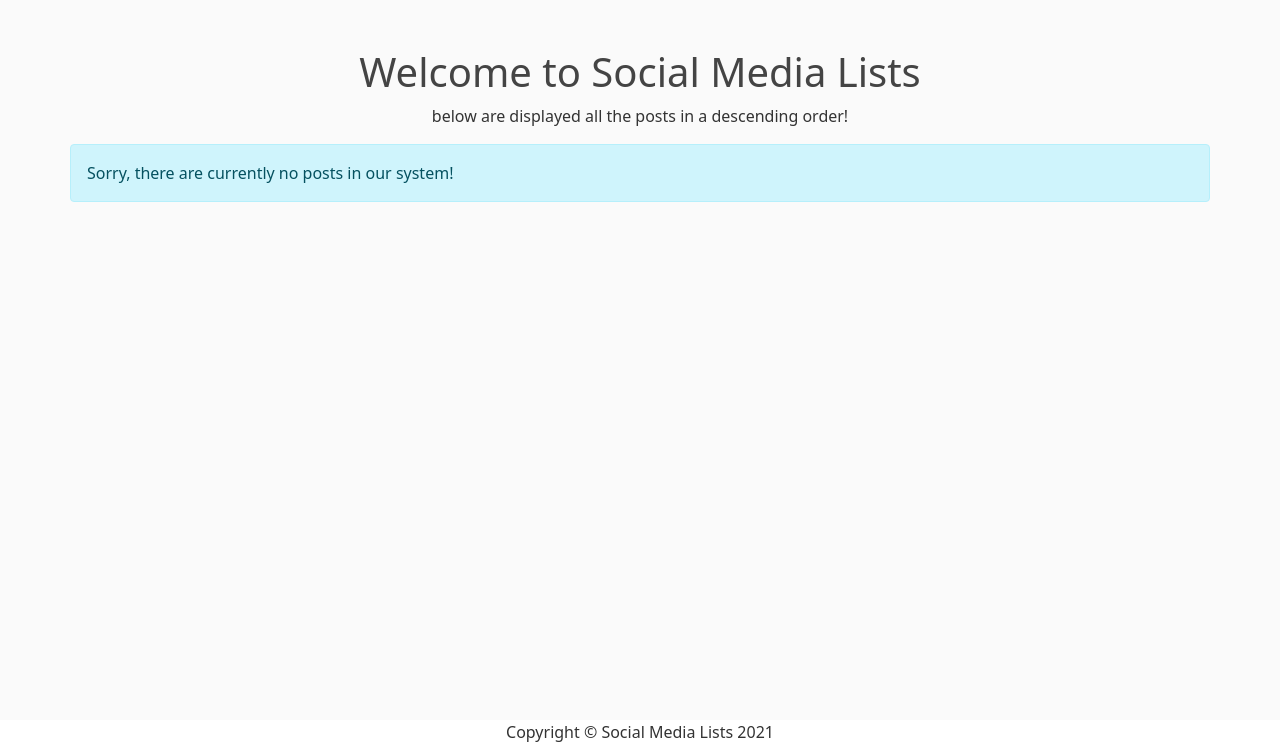
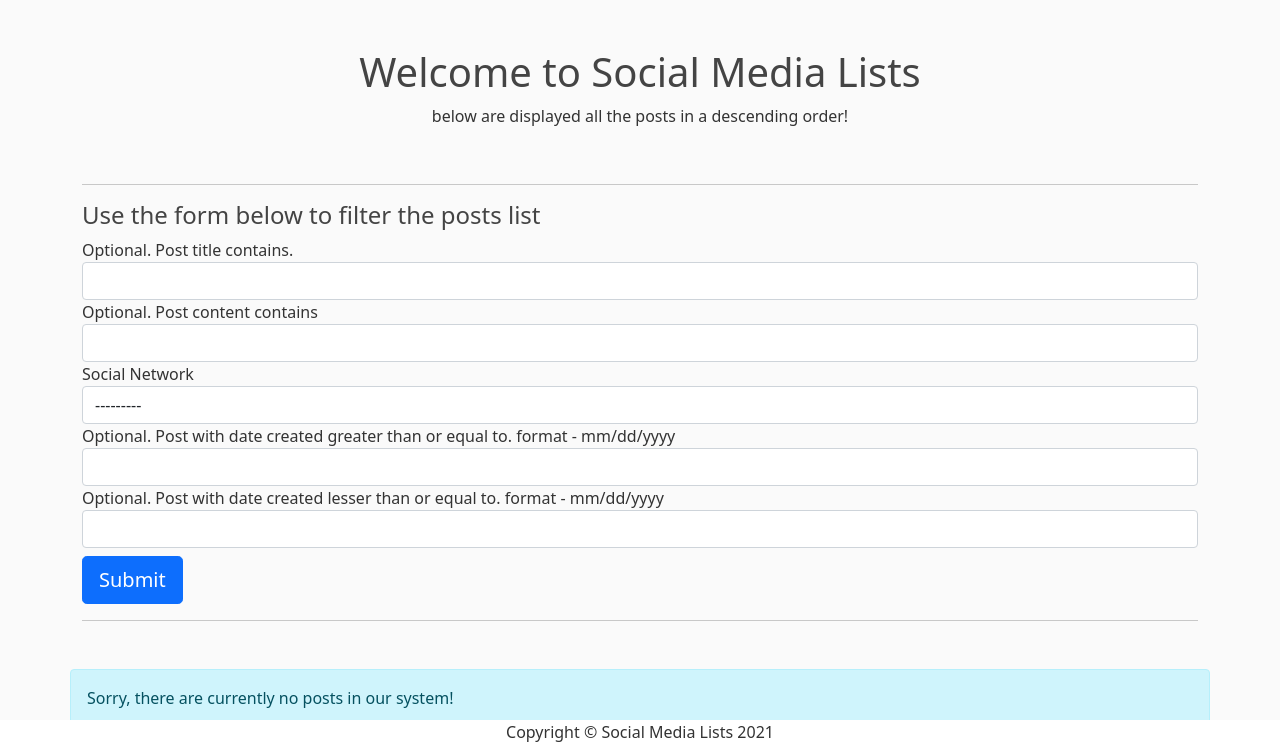
Before and after one commit to aryanlilian/Social-Posts, a Django app: page / in a window 1280 px wide. Shown: the part 56-800 px from the top of the page. Run offline with Django 3.2, Linux system fonts and the light colour scheme; data that the repository does not hold is empty; some libraries are stand-ins or nearby versions.

Commit message:
implementing the posts filtering system, deleting Account model & switch the social_network field to Post model

```diff
--- /dev/null
+++ b/posts/filters.py
@@ -0,0 +1,12 @@
+from django_filters import FilterSet, CharFilter, DateFilter
+from .models import Post
+
+class PostFilter(FilterSet):
+    title = CharFilter(field_name='title', lookup_expr='icontains', label='Optional. Post title contains.')
+    content = CharFilter(field_name='content', lookup_expr='icontains', label='Optional. Post content contains')
+    start_date = DateFilter(field_name='created_date', lookup_expr='gte', label='Optional. Post with date created greater than or equal to. format - mm/dd/yyyy')
+    end_date = DateFilter(field_name='created_date', lookup_expr='lte', label='Optional. Post with date created lesser than or equal to. format - mm/dd/yyyy')
+
+    class Meta:
+        model = Post
+        exclude = ['user', 'link', 'created_date', 'updated_date']
--- a/posts/views.py
+++ b/posts/views.py
@@ -1,12 +1,16 @@
 from django.shortcuts import render
 from .models import Post
+from .filters import PostFilter
 
 
 def postsList(request):
-    posts = Post.objects.all()
+    posts = Post.objects.all().order_by('-created_date')
+    postsFilter = PostFilter(request.GET, queryset=posts)
+    posts = postsFilter.qs
 
     context = {
         'title' : 'Home',
-        'posts' : posts
+        'posts' : posts,
+        'postsFilter' : postsFilter,
     }
     return render(request, 'posts/index.html', context)
--- a/requirements.txt
+++ b/requirements.txt
@@ -1,4 +1,6 @@
 asgiref==3.3.4
 Django==3.2
+django-crispy-forms==1.11.2
+django-filter==2.4.0
 pytz==2021.1
 sqlparse==0.4.1
--- a/socialPosts/settings.py
+++ b/socialPosts/settings.py
@@ -38,6 +38,8 @@ INSTALLED_APPS = [
     'django.contrib.messages',
     'django.contrib.staticfiles',
     'posts.apps.PostsConfig',
+    'django_filters',
+    'crispy_forms',
 ]
 
 MIDDLEWARE = [
@@ -126,3 +128,6 @@ STATIC_URL = '/static/'
 STATICFILES_DIRS = [
     os.path.join(BASE_DIR, 'static')
 ]
+
+# Crispy Temaplate pack
+CRISPY_TEMPLATE_PACK = 'bootstrap4'
--- a/templates/posts/index.html
+++ b/templates/posts/index.html
@@ -1,24 +1,40 @@
 {% extends 'posts/base.html' %}
+{% load crispy_forms_tags %}
 {% block content %}
+    <div class="container">
+        <br>
+        <hr>
+        <h4>Use the form below to filter the posts list</h4>
+        <form method="GET">
+            {{ postsFilter.form|crispy }}
+            <button type="submit" name="button" class="btn btn-primary btn-lg btn-block mt-2">Submit</button>
+        </form>
+        <hr>
+    </div>
     {% if posts %}
         <div class="container">
+
             <!-- Iterating through the lists of all posts and display them on the front-end -->
             {% for post in posts %}
                     <article class="media content-section mt-5">
                       <div class="media-body">
                         <div class="article-metadata">
-                          <a class="mr-2" href="#">{{ post.getUserFullName }} | {{ post.getAccountSocialNetwork }}</a>
-                          <small class="text-muted">{{ post.created_date|date:"F d, Y" }}</small>
+                          <a class="mr-2" href="#">{{ post.getUserFullName }} | {{ post.social_network }}</a>
+                          <small class="text-muted"> created date - {{ post.created_date|date:"F d, Y" }} - updated date: {{ post.updated_date|date:"F d, Y" }}</small>
                         </div>
                         <h2><a class="article-title" href="#">{{ post.title }}</a></h2>
                         <p class="">{{ post.content }}</p>
+                        <h6>Lists: {% for list in post.user.lists.all %}{{ list }}, {% endfor %}</h6>
                         <h6>Link: <a href="{{ post.link }}">{{ post.link }}</a></h6>
                       </div>
                     </article>
             {% endfor %}
+            <hr>
+            <br>
+            <br>
         </div>
     {% else %}
-        <div class="container alert alert-info" role="alert">
+        <div class="container alert alert-info mt-5" role="alert">
             Sorry, there are currently no posts in our system!
         </div>
     {% endif %}
```
Also changed, not shown: posts/admin.py (+1 -6 lines), posts/models.py (+7 -26 lines), posts/migrations/0008_auto_20210428_1121.py (added).
